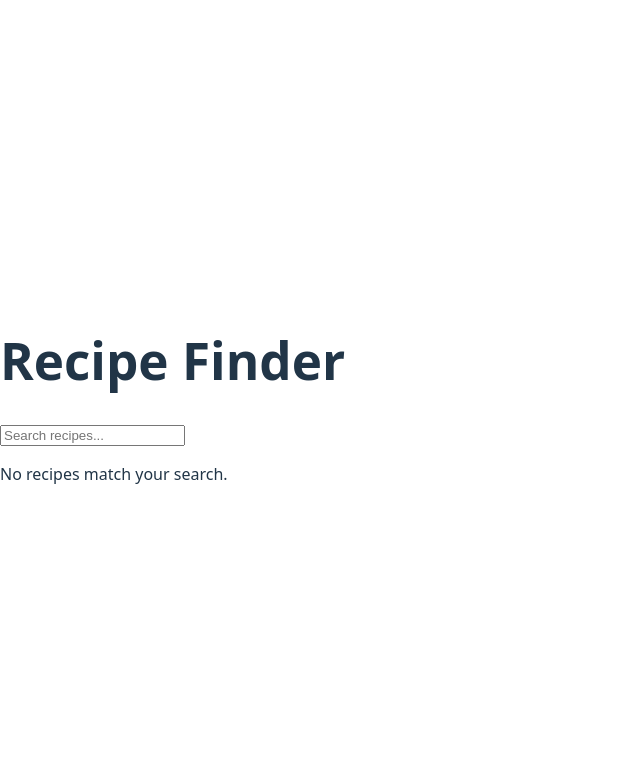
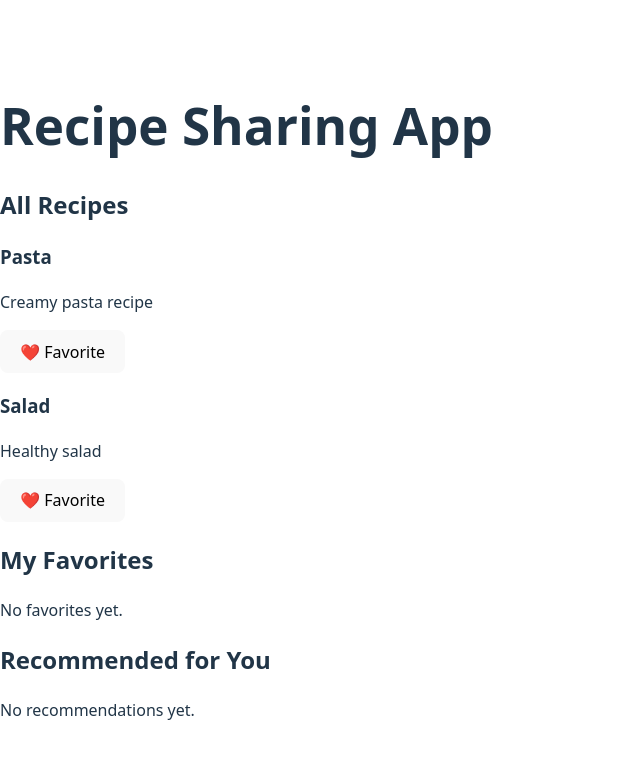
Before and after one commit to mohamedsenetor2024/alx-fe-reactjs, a React (Vite) app in the folder recipe-sharing-app/: page / in a window 1280 px wide. Shown: the top 758 px of the page, without its empty margins (0-640 px from the left). Built offline with nearby package versions, Linux system fonts and the light colour scheme.

Commit message:
Add favorites and recommendations using Zustand

```diff
--- a/recipe-sharing-app/src/App.jsx
+++ b/recipe-sharing-app/src/App.jsx
@@ -2,25 +2,37 @@ import React, { useEffect } from 'react'
 import { useRecipeStore } from './components/recipeStore'
 import SearchBar from './components/SearchBar'
 import RecipeList from './components/RecipeList'
+import FavoritesList from './components/FavoritesList'
+import RecommendationsList from './components/RecommendationsList'
+import RecipeCard from './components/RecipeCard'
+
 
 const App = () => {
   const setRecipes = useRecipeStore((state) => state.setRecipes);
 
   useEffect(() => {
-    // Fetch your recipe data here (replace with actual API or mock)
-    const mockRecipes = [
-      { id: 1, title: 'Spaghetti Bolognese', prepTime: 30 },
-      { id: 2, title: 'Chicken Curry', prepTime: 25 },
-      { id: 3, title: 'Avocado Toast', prepTime: 10 },
-    ];
-    setRecipes(mockRecipes);
+    // Simulate fetching from an API
+    const fetchRecipes = async () => {
+      const data = [
+        { id: 1, title: 'Pasta', description: 'Creamy pasta recipe' },
+        { id: 2, title: 'Salad', description: 'Healthy salad' },
+      ];
+
+      // ✅ Set the recipes in Zustand
+      setRecipes(data);
+    };
+
+    fetchRecipes();
   }, []);
 
   return (
-    <div className="p-4 max-w-4xl mx-auto">
-      <h1 className="text-3xl font-bold mb-4">Recipe Finder</h1>
-      <SearchBar />
-      <RecipeList />
+    <div>
+      <h1>Recipe Sharing App</h1>
+
+      {/* Other components like <RecipeList /> */}
+      <RecipeList />                {/* 👈 Must be here */}
+      <FavoritesList />            {/* Optional */}
+      <RecommendationsList />      {/* Optional */}
     </div>
   );
 };
--- /dev/null
+++ b/recipe-sharing-app/src/components/FavoritesList.jsx
@@ -0,0 +1,32 @@
+// src/components/FavoritesList.jsx
+import React from 'react';
+import { useRecipeStore } from './recipeStore';
+
+const FavoritesList = () => {
+  const favoriteIds = useRecipeStore((state) => state.favorites);
+  const recipes = useRecipeStore((state) => state.recipes);
+  const removeFavorite = useRecipeStore((state) => state.removeFavorite);
+
+  const favorites = favoriteIds
+    .map((id) => recipes.find((r) => r.id === id))
+    .filter(Boolean);
+
+  return (
+    <div>
+      <h2>My Favorites</h2>
+      {favorites.length === 0 ? (
+        <p>No favorites yet.</p>
+      ) : (
+        favorites.map((recipe) => (
+          <div key={recipe.id}>
+            <h3>{recipe.title}</h3>
+            <p>{recipe.description}</p>
+            <button onClick={() => removeFavorite(recipe.id)}>❌ Remove</button>
+          </div>
+        ))
+      )}
+    </div>
+  );
+};
+
+export default FavoritesList;
--- /dev/null
+++ b/recipe-sharing-app/src/components/RecipeCard.jsx
@@ -0,0 +1,31 @@
+// src/components/RecipeCard.jsximport React from 'react';
+import { useRecipeStore } from './recipeStore';
+
+const RecipeCard = ({ recipe }) => {
+  // 👇 Separate Zustand selectors
+  const favoriteIds = useRecipeStore((state) => state.favorites);
+  const addFavorite = useRecipeStore((state) => state.addFavorite);
+  const removeFavorite = useRecipeStore((state) => state.removeFavorite);
+
+  const isFavorite = favoriteIds.includes(recipe.id);
+
+  const toggleFavorite = () => {
+    if (isFavorite) {
+      removeFavorite(recipe.id);
+    } else {
+      addFavorite(recipe.id);
+    }
+  };
+
+  return (
+    <div className="recipe-card">
+      <h3>{recipe.title}</h3>
+      <p>{recipe.description}</p>
+      <button onClick={toggleFavorite}>
+        {isFavorite ? '❌ Unfavorite' : '❤️ Favorite'}
+      </button>
+    </div>
+  );
+};
+
+export default RecipeCard;
--- a/recipe-sharing-app/src/components/RecipeList.jsx
+++ b/recipe-sharing-app/src/components/RecipeList.jsx
@@ -1,24 +1,22 @@
-import { useRecipeStore } from './recipeStore'
-import { Link } from 'react-router-dom'
-import React from 'react'
+import React from 'react';
+import { useRecipeStore } from './recipeStore';
+import RecipeCard from './RecipeCard';
 
 const RecipeList = () => {
-  const filteredRecipes = useRecipeStore((state) => state.filteredRecipes);
+  const recipes = useRecipeStore((state) => state.recipes);
+
+  if (!recipes || recipes.length === 0) {
+    return <p>No recipes available.</p>;
+  }
+
+
 
   return (
-
-    <div className="grid grid-cols-1 md:grid-cols-3 gap-4">
-      {filteredRecipes.length > 0 ? (
-        filteredRecipes.map((recipe) => (
-          <div key={recipe.id} className="p-4 border rounded shadow">
-            <h3 className="text-xl font-bold">{recipe.title}</h3>
-            <p>Prep Time: {recipe.prepTime} mins</p>
-            {/* Add more details as needed */}
-          </div>
-        ))
-      ) : (
-        <p>No recipes match your search.</p>
-      )}
+    <div>
+      <h2>All Recipes</h2>
+      {recipes.map((recipe) => (
+        <RecipeCard key={recipe.id} recipe={recipe} />
+      ))}
     </div>
   );
 };
--- /dev/null
+++ b/recipe-sharing-app/src/components/RecommendationsList.jsx
@@ -0,0 +1,27 @@
+// src/components/RecommendationsList.jsx
+import React, { useEffect } from 'react';
+import { useRecipeStore } from './recipeStore';
+
+const RecommendationsList = () => {
+  const recommendations = useRecipeStore((state) => state.recommendations);
+  const generateRecommendations = useRecipeStore((state) => state.generateRecommendations);
+
+  useEffect(() => {
+    generateRecommendations();
+  }, []);
+
+  return (
+    <div>
+      <h2>Recommended for You</h2>
+      {recommendations.length === 0 && <p>No recommendations yet.</p>}
+      {recommendations.map((recipe) => (
+        <div key={recipe.id} className="recipe-card">
+          <h3>{recipe.title}</h3>
+          <p>{recipe.description}</p>
+        </div>
+      ))}
+    </div>
+  );
+};
+
+export default RecommendationsList;
--- a/recipe-sharing-app/src/components/recipeStore.js
+++ b/recipe-sharing-app/src/components/recipeStore.js
@@ -1,36 +1,31 @@
-import {create } from 'zustand';
+// src/stores/recipeStore.js
+import { create } from 'zustand';
 
+export const useRecipeStore = create((set) => ({
+  recipes: [], // Initial recipe list
+  favorites: [],
+  recommendations: [],
 
+  setRecipes: (fetchedRecipes) => set({ recipes: fetchedRecipes }),
 
- export const useRecipeStore = create((set) => ({
-  recipes: [],
-  searchTerm: '',
-  filteredRecipes: [],
+  addFavorite: (recipeId) =>
+    set((state) => ({
+      favorites: state.favorites.includes(recipeId)
+        ? state.favorites
+        : [...state.favorites, recipeId],
 
-  setRecipes: (recipes) => set({ recipes, filteredRecipes: recipes }),
-
-  setSearchTerm: (term) => {
-    set((state) => {
-      const filtered = state.recipes.filter((recipe) =>
-        recipe.title.toLowerCase().includes(term.toLowerCase())
-      );
-      return { searchTerm: term, filteredRecipes: filtered };
-    });
-  },
-
-  // Optional: add more filters in future
-
- deleteRecipe: (id) =>
-    set((state) => ({
-      recipes: state.recipes.filter((recipe) => recipe.id !== id),
     })),
 
-  updateRecipe: (updatedRecipe) =>
+  removeFavorite: (recipeId) =>
     set((state) => ({
-      recipes: state.recipes.map((recipe) =>
-        recipe.id === updatedRecipe.id ? updatedRecipe : recipe
-      ),
+      favorites: state.favorites.filter((id) => id !== recipeId),
     })),
 
-  setRecipes: (recipes) => set({ recipes }),
+  generateRecommendations: () =>
+    set((state) => {
+      const recommended = state.recipes.filter(
+        (recipe) => state.favorites.includes(recipe.id) && Math.random() > 0.5
+      );
+      return { recommendations: recommended };
+    }),
 }));
```
Also changed, not shown: 1 other file (tests, documents, lock files or other folders).
